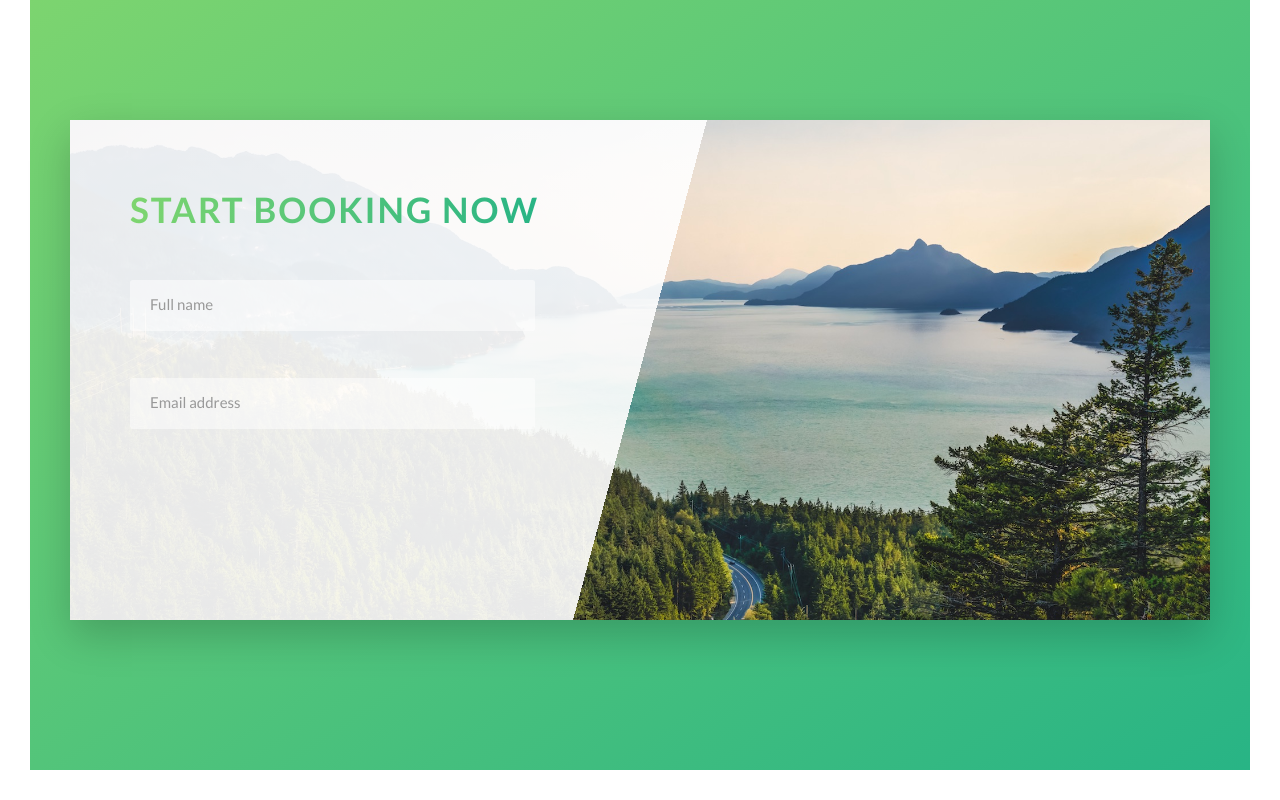
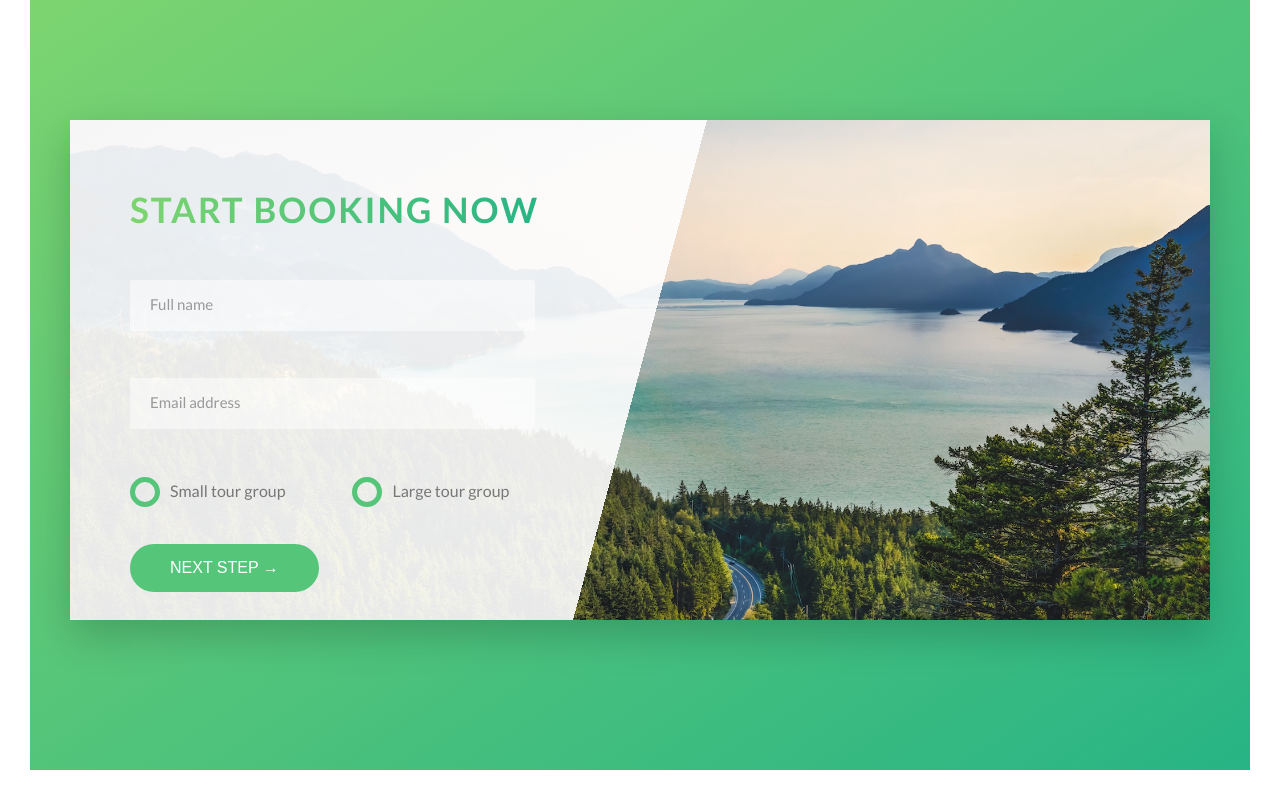
Before and after one commit to obwansan/natours-css-project, a website: page index.html in a window 1280 px wide. Shown: the part 4577-5377 px from the top of the page. Drawn offline with Linux system fonts and the light colour scheme.

Commit message:
Building the booking section - Part 1

```diff
--- a/index.html
+++ b/index.html
@@ -264,15 +264,42 @@
                         start booking now
                       </h2>
                     </div>
+
                     <div class="form__group">
-                      <!-- Label comes after input so we can use sibling selector to access label  -->
+                      <!-- Label comes after input so we can use sibling selector '+' to access label -->
                       <input type="text" class="form__input" placeholder="Full name" id="name" required>
                       <label for="name" class="form__label">Full name</label>
                     </div>
+
                     <div class="form__group">
                       <input type="email" class="form__input" id="email" placeholder="Email address" required>
                       <label for="email" class="form__label">Email address</label>
                     </div>
+
+                    <div class="form__group u-margin-bottom-medium">
+                      <div class="form__radio-group">
+                        <input type="radio" class="form__radio-input" id="small" name="size">
+                        <!-- Can't style a radio button with CSS so trick is to style a span within the label.
+                        The for-id connection means clicking the label selects the radio button. -->
+                        <label for="small" class="form__radio-label">
+                          <span class="form__radio-button"></span>
+                          Small tour group
+                        </label>
+                      </div>
+                      <div class="form__radio-group">
+                        <input type="radio" class="form__radio-input" id="large" name="size">
+                        <label for="large" class="form__radio-label">
+                          <span class="form__radio-button"></span>
+                          Large tour group
+                        </label>
+                      </div>
+                    </div>
+
+                    <div class="form__group">
+                      <!-- Have to use a button in a form, not an anchor tag. What about input type submit? -->
+                      <button class="btn btn--green">Next Step &rarr;</button>
+                    </div>
+
                   </form>
                 </div>
               </div>
--- a/sass/base/_utilities.scss
+++ b/sass/base/_utilities.scss
@@ -1,8 +1,9 @@
-.u-center-text { text-align: center }
+// Normal practice to put !important on utility helper classes
+.u-center-text { text-align: center !important}
 
-.u-margin-bottom-small { margin-bottom: 1.5rem }
-.u-margin-bottom-medium { margin-bottom: 4rem }
-.u-margin-bottom-big { margin-bottom: 8rem }
+.u-margin-bottom-small { margin-bottom: 1.5rem !important}
+.u-margin-bottom-medium { margin-bottom: 4rem !important}
+.u-margin-bottom-big { margin-bottom: 8rem !important}
 
-.u-margin-top-big { margin-top: 8rem }
-.u-margin-top-huge { margin-top: 10rem }
+.u-margin-top-big { margin-top: 8rem !important}
+.u-margin-top-huge { margin-top: 10rem !important}
--- a/sass/components/_button.scss
+++ b/sass/components/_button.scss
@@ -1,5 +1,6 @@
 .btn {
-  &:link,
+  &, // just the unlinked, unvisited button
+  &:link, // unvisited elments with an href attribute (e.g. <a>)
   &:visited {
     text-transform: uppercase;
     text-decoration: none;
@@ -10,25 +11,35 @@
     transition: all .2;
     position: relative;
     font-size: $default-font-size;
+
+    // Changes for button element
+    border: none;
+    cursor: pointer;
   }
 
   &:hover {
     transform: translateY(-3px);
     box-shadow: 0 1rem 2rem rgba($color-black, .2);
 
-    /* Apply the btn::after css rule when the button is hovered over.
+    /* Apply the ::after css pseudo element when the button is hovered over.
     The transition on the 'parent' / baseline btn element makes it take
-    0.2 seconds to scale up. Don't know why opacity:0 doesn't make the
-    whole button disappear rather than just the scaled up outer part. Must
-    be to do with applying it on ::after.
+    0.2 seconds to scale up and fade out to opcaity 0. Don't know why
+    opacity:0 doesn't make the whole button disappear rather than just the
+    scaled up outer part. Must be to do with applying it on ::after which is
+    a pseudo element positioned 'after' the button element.
       */
-    &::after {
+    &::after, {
+      // The button 'expansion and fade' effect.
       transform: scaleX(1.4) scaleY(1.6);
       opacity: 0;
     }
   }
 
-  &:active {
+  &:active,
+  &:focus {
+    // Remove the focus outline but have something happen when you focus for
+    // accesibiliy reasons.
+    outline: none;
     transform: translateY(-1px);
     box-shadow: 0 .5rem 1rem rgba($color-black, .2);
   }
@@ -66,7 +77,7 @@
   }
 
   &--animated {
-    /* animation: name duration timing-function delay */
+    /* animation: name, duration, timing-function, delay */
     animation: moveInBottom .5s ease-out .75s;
     /* At page load, before the animation starts, automatically applies the properties
        of the 0% state of the moveInBottom animation (i.e. invisible and 30px down from
--- a/sass/components/_form.scss
+++ b/sass/components/_form.scss
@@ -18,6 +18,7 @@
     border-bottom: 3px solid transparent; // so input field doesn't move when focused
     width: 90%;
     display: block;
+    transition: all .3s;
 
     &:focus {
       outline: none;
@@ -25,8 +26,8 @@
       border-bottom: 3px solid $color-primary;
     }
 
-    // Works with HTML5 form input field validation. E.g. if 'required' property is on the
-    // inout field, or if input type is set to 'email'.
+    // The :invalid pseudo-selector works with HTML5 form input field validation.
+    // e.g. if input type is set to 'email', but the input isn't in the format something@something.
     &:focus:invalid {
       border-bottom: 3px solid $color-secondary-dark;
     }
@@ -47,12 +48,73 @@
     transition: all .4s;
   }
 
-  // When the input placeholder is shown, apply css rule to the adjacent sibling label element.
-  // When you start typing, the placeholder text won't show, so these properties won't apply, i.e.
-  // the label will fade in and move down in 4 seconds.
+  // The :placeholder-shown pseudo-class selects the input element itself when placeholder
+  // text exists in a form input.
+  // The input placeholder attribute and the label text are the same e.g. 'Full name'.
+  // When the input placeholder attribute is shown (i.e. when nothing has been typed in the
+  // input field), apply the css rule to the adjacent sibling element, i.e. to the label
+  // with the same text as the placeholder attribute ( '+' is the sibling selector ).
+  // When you start typing, the placeholder text won't show, so these properties won't apply, // i.e. the label will become visible, and move down. The transition on __label makes it do
+  // it in .4 seconds (it applies because we're selecting __label here as the sibling of __input when placeholder is shown.
   &__input:placeholder-shown + &__label {
     visibility: hidden; // Removes label element from the DOM, doesn't just make it invisible
     opacity: 0; // Need this as well, because visibility: hidden can't be animated.
     transform: translateY(-4rem);
   }
+
+  &__radio-group {
+    width: 49%;
+    display: inline-block;
+  }
+
+  &__radio-input {
+    display: none;
+  }
+
+  &__radio-label {
+    font-size: $default-font-size;
+    cursor: pointer;
+    position: relative;
+    padding-left: 4rem;
+  }
+
+  // The outer green circle
+  &__radio-button {
+    height: 3rem;
+    width: 3rem;
+    border: 5px solid $color-primary;
+    border-radius: 50%;
+    display: inline-block;
+    // Parent element of child with postion: absolute doesn't have to be
+    // position: relative, just position: something
+    position: absolute;
+    left: 0;
+    // top: -.4rem;
+
+    // The inner breen circle
+    &::after {
+      content: "";
+      display: block;
+      height: 1.3rem;
+      width: 1.3rem;
+      border-radius: 50%;
+      position: absolute;
+      top: 50%;
+      left: 50%;
+      transform: translate(-50%, -50%);
+      background-color: $color-primary;
+      opacity: 0;
+      transition: opacity .2s;
+    }
+  }
+  // When user clicks the radio button's label it adds the 'checked' property to the
+  // input. So we can access the radio-button::after (green inner circle) via it's
+  // parent radio-label via its sibling radio-input:checked (~ and + are both sibling
+  // selectors). The space between two selectors indicates the latter is on the child element
+  // and the former is on the parent element. No space indicates both selectors (classes)
+  // are on the same element.
+  &__radio-input:checked ~ &__radio-label &__radio-button::after {
+    opacity: 1;
+  }
+
 }
```
Also changed, not shown: css/style.css.
